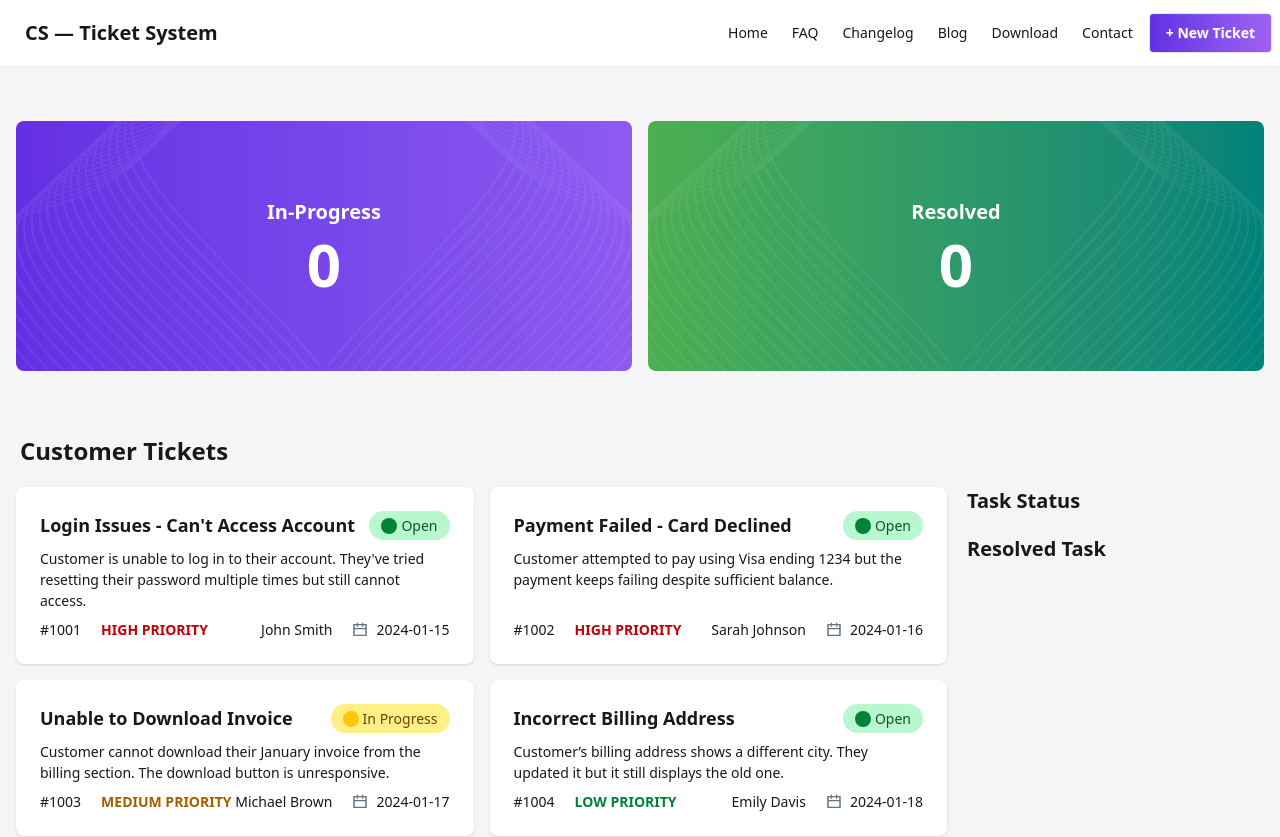
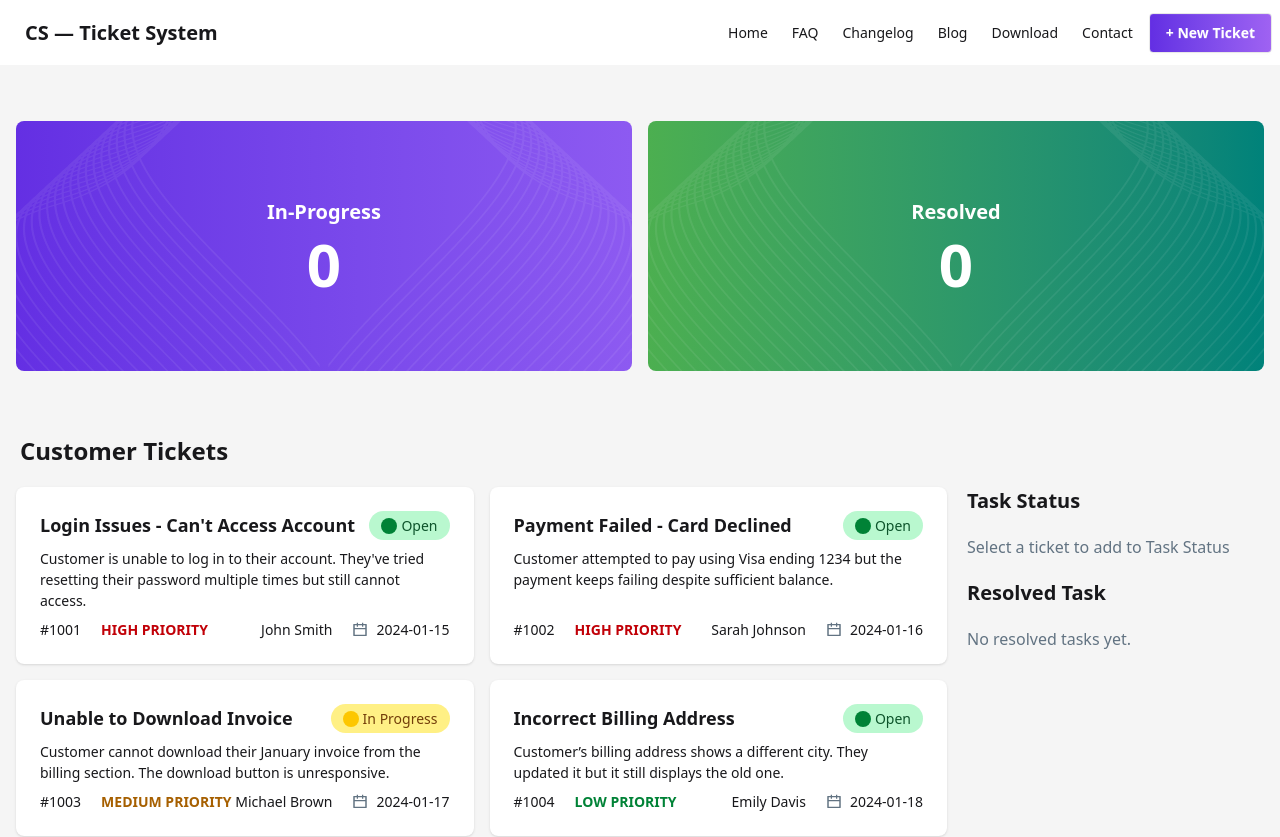
Before and after one commit to imtiaz-al-kabir/Customer-Support-Zone, a React (Vite) app: page / in a window 1280 px wide. Shown: the top 837 px of the page. Built offline with nearby package versions, Linux system fonts and the light colour scheme.

Commit message:
conditional rendering on task status and resolved

```diff
--- a/src/components/card/Card.jsx
+++ b/src/components/card/Card.jsx
@@ -11,7 +11,7 @@ const Card = ({ cardsData, handleTicket }) => {
   return (
     <div
       onClick={handleTicket1}
-      className="card  bg-base-100 card-md shadow-sm cursor-pointer"
+      className="card  bg-base-100  card-md shadow-sm cursor-pointer"
     >
       <div className="card-body">
         <div className="flex justify-between items-center">
--- a/src/components/cards/Cards.jsx
+++ b/src/components/cards/Cards.jsx
@@ -64,21 +64,32 @@ const Cards = ({
           </div>
           <div className="w-full sm:col-span-3 space-y-5">
             <h1 className="font-bold  text-xl">Task Status</h1>
-            {ticket.map((tkt, ind) => (
+            {ticket.length > 0 ? (
+              ticket.map((tkt, ind) => (
                 <SideStatus
                   handleFilterTicket={handleFilterTicket}
                   key={ind}
                   tkt={tkt}
                 />
-            ))}
+              ))
+            ) : (
+              <p className="text-[#627382]">
+                Select a ticket to add to Task Status
+              </p>
+            )}
+
             <h1 className="font-bold  text-xl">Resolved Task</h1>
-            {resolved.map((el, ind) => (
+            {resolved.length > 0 ? (
+              resolved.map((el, ind) => (
                 <Resolve
                   key={ind}
                   el={el}
                   handleResolve={() => handleResolve(el.id)}
                 />
-            ))}
+              ))
+            ) : (
+              <p className="text-[#627382]">No resolved tasks yet.</p>
+            )}
           </div>
         </div>
       </div>
--- a/src/components/sideStatus/SideStatus.jsx
+++ b/src/components/sideStatus/SideStatus.jsx
@@ -14,7 +14,7 @@ const SideStatus = ({ tkt, handleFilterTicket }) => {
         <button
           onClick={() => {
             handleFilterTicket(tkt.id);
-            toast.success(`${tkt.title} is added to resolve`, {
+            toast.success(`${tkt.title} is moved to resolve`, {
               position: "top-center",
               autoClose: 3000,
               hideProgressBar: false,
```
Lines whose indentation alone changed are shown as unchanged.
